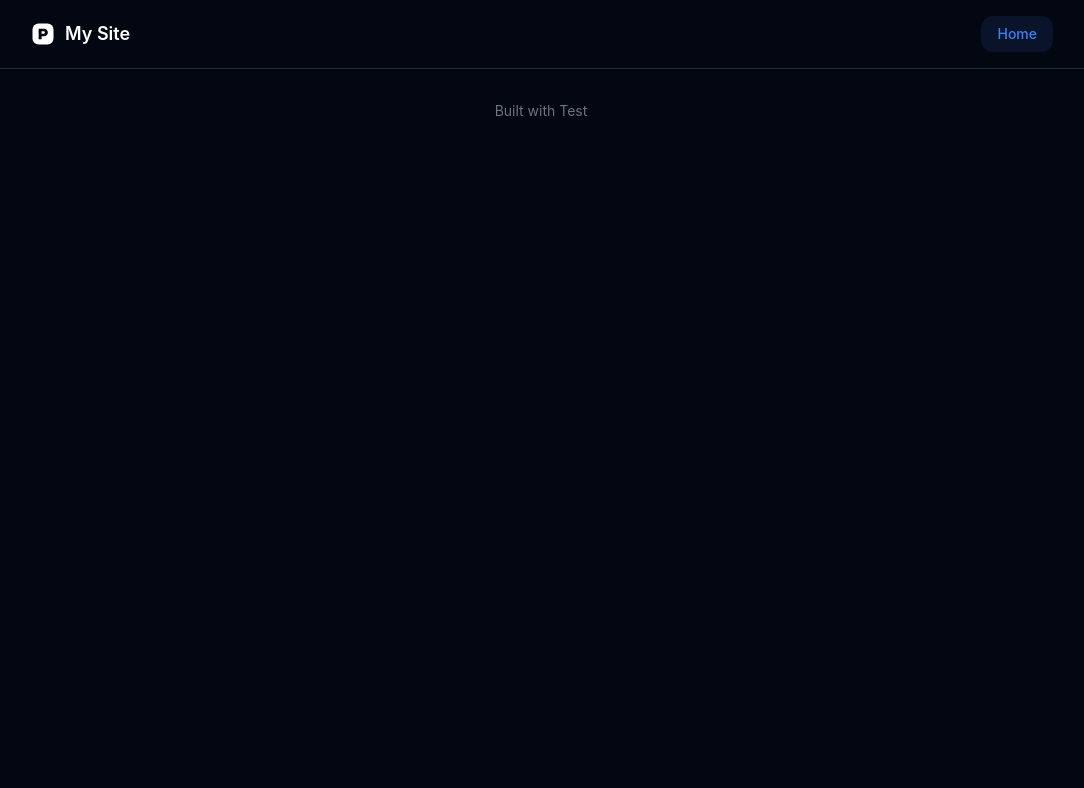
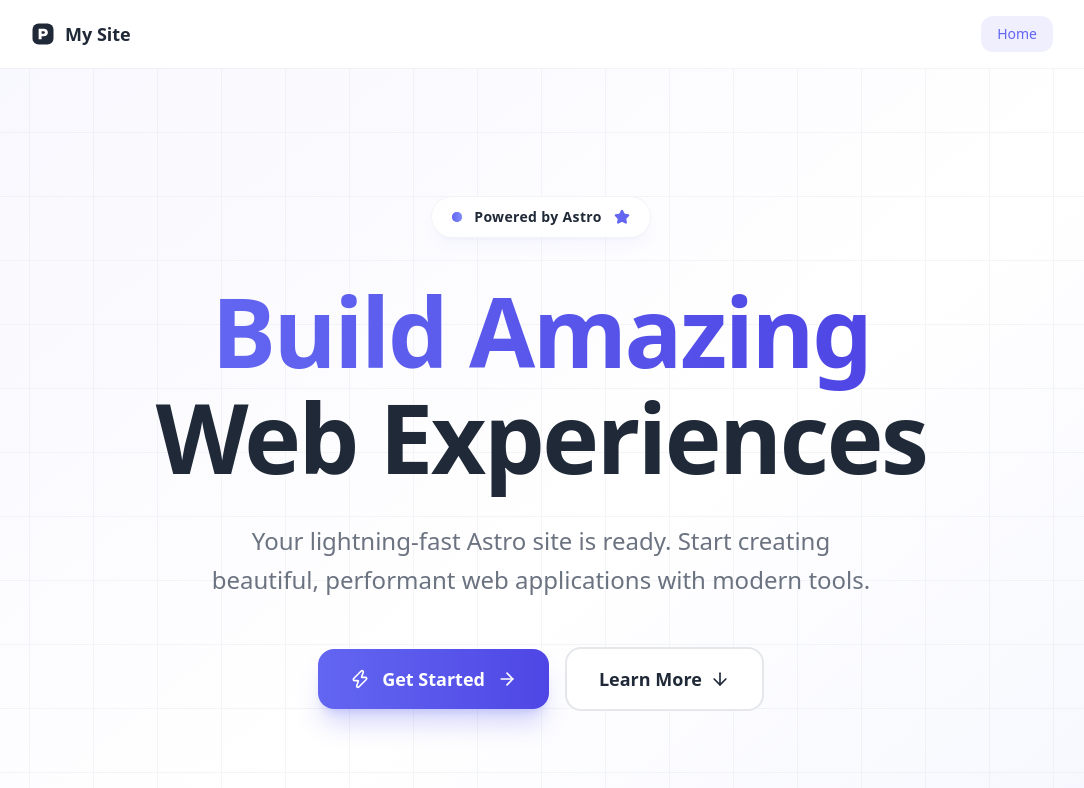
Before and after one commit to wpdb/Test, an Astro site: page / in a window 1280 px wide. Shown: the top 788 px of the page, without its empty margins (99-1183 px from the left). Built offline with nearby package versions, Linux system fonts and the light colour scheme; Astro itself is replaced by a stand-in of ours.

Commit message:
Restored to f131111

```diff
--- a/astro.config.mjs
+++ b/astro.config.mjs
@@ -34,10 +34,13 @@ export default defineConfig({
         // Note: vite.server.headers only applies to dev server, not production builds
         'Content-Security-Policy': "frame-ancestors *",
       },
+      allowedHosts: ['localhost', '.fly.dev'],
+      cors: { origin: /^https?:\/\/(localhost|127\.0\.0\.1)(:\d+)?$/ },
+      hmr: {
+        clientPort: 443,
+        protocol: 'wss',
+      },
       watch: {
-
-        usePolling: true,
-        interval: 100,
         ignored: ['**/node_modules/**', '**/.git/**', '**/dist/**', '**/.output/**'],
       },
     },
--- a/src/components/Footer.astro
+++ b/src/components/Footer.astro
@@ -9,7 +9,7 @@ const { class: className } = Astro.props;
 <footer class:list={["px-4 py-8 border-t border-outline-light", className]}>
     <div class="max-w-5xl mx-auto text-center">
         <p class="text-sm text-content-lighter">
-            Built with Test
+            Built with PhantomWP
         </p>
     </div>
 </footer>
--- a/src/pages/index.astro
+++ b/src/pages/index.astro
@@ -6,12 +6,21 @@ import Section from '@/components/Section.astro';
 import Hero from '@/components/Hero.astro';
 import Features from '@/components/Features.astro';
 import CTASection from '@/components/CTASection.astro';
-import BackgroundImage from '@/components/BackgroundImage.astro';
 ---
 
 <BaseLayout title="Home">
   <Header />
 
+  <main id="main-content">
+    <!-- Hero Section -->
+    <Hero />
+
+    <!-- Features Section -->
+    <Features />
+
+    <!-- CTA Section -->
+    <CTASection />
+  </main>
 
   <Footer />
 </BaseLayout>
--- a/src/styles/theme.css
+++ b/src/styles/theme.css
@@ -1,191 +1,69 @@
 /*
  * ============================================================
- * THEME TOKENS - Generated by Site Style
+ * THEME TOKENS - Generated based on selected theme
  * ============================================================
  *
  * Using Tailwind v4 @theme directive for design tokens.
  * This creates utility classes like:
  *   bg-primary, bg-secondary, bg-surface, text-content, border-outline, etc.
  *
- * Site Style reads and writes this file. Edit token values here
- * when changing the project theme, and do not add component styles here.
- *
+ * Theme Studio reads and writes this file. Edit token values here
+ * when changing the project theme.
  * Use theme_child.css only for explicit overrides that should live
- * outside Site Style.
+ * outside Theme Studio.
  * ============================================================
  */
 
 @theme {
-  /* Primary Colors - bg-primary, text-primary, border-primary, etc. */
-  --color-primary: #3b82f6;
-  --color-primary-dark: #2369d9;
-  --color-primary-light: #5ca3ff;
-
-  /* Secondary Colors - bg-secondary, text-secondary, border-secondary, etc. */
+--color-primary: #6366f1;
+        --color-primary-dark: #4f46e5;
+        --color-primary-light: #818cf8;
         --color-secondary: #8b5cf6;
-  --color-secondary-dark: #7442d8;
-  --color-secondary-light: #a87eff;
-
-  /* Accent Colors - bg-accent, text-accent (highlights, links, badges) */
-  --color-accent: #a855f7;
-  --color-accent-dark: #8f3ada;
-  --color-accent-light: #c778ff;
-
-  /* On-* Colors - text-on-primary/secondary/accent for text on a colored fill */
+        --color-secondary-dark: #7c3aed;
+        --color-secondary-light: #a78bfa;
+        --color-accent: #06b6d4;
+        --color-accent-dark: #0891b2;
+        --color-accent-light: #22d3ee;
         --color-on-primary: #ffffff;
         --color-on-secondary: #ffffff;
         --color-on-accent: #ffffff;
-
-  /* Surface Colors - bg-surface, bg-surface-alt, bg-surface-hover */
-  --color-surface: #030712;
-  --color-surface-alt: #111827;
-  --color-surface-hover: #1f2937;
-
-  /* Content Colors - text-content, text-content-light, text-content-lighter */
-  --color-content: #ffffff;
-  --color-content-light: #9ca3af;
-  --color-content-lighter: #6b7280;
-
-  /* Outline Colors - border-outline, border-outline-light */
-  --color-outline: #374151;
-  --color-outline-light: #1f2937;
-
-  /* Status Colors - bg-success, text-error, border-warning, etc. */
+        --color-surface: #ffffff;
+        --color-surface-alt: #f9fafb;
+        --color-surface-hover: #f3f4f6;
+        --color-content: #1f2937;
+        --color-content-light: #6b7280;
+        --color-content-lighter: #9ca3af;
+        --color-outline: #e5e7eb;
+        --color-outline-light: #f3f4f6;
         --color-success: #22c55e;
+        --color-success-light: #bbf7d0;
+        --color-success-dark: #166534;
         --color-warning: #f59e0b;
+        --color-warning-light: #fef3c7;
+        --color-warning-dark: #92400e;
         --color-error: #ef4444;
-  --color-success-light: #bbf7d0;
-  --color-warning-light: #fef3c7;
         --color-error-light: #fecaca;
+        --color-error-dark: #991b1b;
         --color-info: #3b82f6;
         --color-info-light: #dbeafe;
+        --color-info-dark: #1e40af;
 
   /* Shadows */
-  --shadow-2xs: 0 1px rgb(0 0 0 / 0.05);
-  --shadow-xs: 0 1px 2px 0 rgb(0 0 0 / 0.05);
   --shadow-sm: 0 1px 2px 0 rgb(0 0 0 / 0.05);
   --shadow-md: 0 4px 6px -1px rgb(0 0 0 / 0.1), 0 2px 4px -2px rgb(0 0 0 / 0.1);
   --shadow-lg: 0 10px 15px -3px rgb(0 0 0 / 0.1), 0 4px 6px -4px rgb(0 0 0 / 0.1);
-  --shadow-xl: 0 20px 25px -5px rgb(0 0 0 / 0.1), 0 8px 10px -6px rgb(0 0 0 / 0.1);
-  --shadow-2xl: 0 25px 50px -12px rgb(0 0 0 / 0.25);
-  --shadow-inner: inset 0 2px 4px 0 rgb(0 0 0 / 0.05);
 
-  /* Typography */
-  --font-sans: Inter, system-ui, sans-serif;
-  --font-heading: Inter, system-ui, sans-serif;
-  --font-mono: JetBrains Mono, monospace;
-
-  /* Type scale (--text-*) */
-  --text-xs: 0.75rem;
-  --text-sm: 0.875rem;
-  --text-base: 1rem;
-  --text-lg: 1.125rem;
-  --text-xl: 1.25rem;
-  --text-2xl: 1.5rem;
-  --text-3xl: 1.875rem;
-  --text-4xl: 2.25rem;
-  --text-5xl: 3rem;
-  --text-6xl: 3.75rem;
-  --text-7xl: 4.5rem;
-  --text-8xl: 6rem;
-  --text-9xl: 8rem;
-
-  /* Line heights (--leading-*) */
-  --leading-tight: 1.1;
-  --leading-snug: 1.25;
-  --leading-normal: 1.5;
-  --leading-relaxed: 1.75;
-
-  /* Letter spacing (--tracking-*) */
-  --tracking-tight: -0.02em;
-  --tracking-normal: 0;
-  --tracking-wide: 0.05em;
-
-  /* Font weights (--font-weight-*) */
-  --font-weight-regular: 400;
-  --font-weight-medium: 500;
-  --font-weight-semibold: 600;
-  --font-weight-bold: 700;
-
-  /* Border radius */
-  --radius-xs: 0.125rem;
+  /* Border Radius */
   --radius-sm: 0.25rem;
   --radius-md: 0.375rem;
   --radius-lg: 0.5rem;
   --radius-xl: 0.75rem;
-  --radius-2xl: 1rem;
-  --radius-3xl: 1.5rem;
-  --radius-4xl: 2rem;
-  --radius-full: 9999px;
 
-  /* Tailwind base spacing unit (drives p-*, gap-*, m-*, ...) */
-  --spacing: 0.25rem;
-
-  /* Custom spacing (--space-*, semantic vocabulary for custom CSS) */
+  /* Custom Spacing (uses --space-* to avoid conflicting with Tailwind's --spacing-*) */
   --space-xs: 0.5rem;
   --space-sm: 0.75rem;
   --space-md: 1rem;
   --space-lg: 1.5rem;
   --space-xl: 2rem;
   --space-2xl: 3rem;
-  --space-3xl: 4rem;
-
-  /* Section widths (--container-*) */
-  --container-3xl: 48rem;
-  --container-5xl: 64rem;
-  --container-7xl: 80rem;
-  --container-prose: 56rem;
-  --container-full: 100%;
-
-  /* Motion - durations (--duration-*) */
-  --duration-fast: 150ms;
-  --duration-normal: 250ms;
-  --duration-slow: 400ms;
-
-  /* Motion - easing curves (--ease-*) */
-  --ease-in: cubic-bezier(0.4, 0, 1, 1);
-  --ease-out: cubic-bezier(0, 0, 0.2, 1);
-  --ease-in-out: cubic-bezier(0.4, 0, 0.2, 1);
-  --ease-spring: cubic-bezier(0.34, 1.56, 0.64, 1);
-
-  /* Breakpoints (--breakpoint-*) */
-  --breakpoint-sm: 640px;
-  --breakpoint-md: 768px;
-  --breakpoint-lg: 1024px;
-  --breakpoint-xl: 1280px;
-  --breakpoint-2xl: 1536px;
-
-  /* Z-index scale (--z-*) */
-  --z-base: 0;
-  --z-dropdown: 10;
-  --z-sticky: 20;
-  --z-overlay: 40;
-  --z-modal: 50;
-  --z-toast: 60;
-
-  /* Opacity scale (--opacity-*) */
-  --opacity-disabled: 0.4;
-  --opacity-muted: 0.6;
-  --opacity-overlay: 0.7;
-
-  /* Border widths (--border-*) */
-  --border-hairline: 0.5px;
-  --border-thin: 1px;
-  --border-thick: 2px;
 }
-
-/*
- * Typography defaults
- * Body/content uses --font-sans, headings use --font-heading, and code uses --font-mono.
- */
-body {
-  font-family: var(--font-sans);
-}
-
-h1, h2, h3, h4, h5, h6 {
-  font-family: var(--font-heading);
-}
-
-code, kbd, samp, pre {
-  font-family: var(--font-mono);
-}
```
Also changed, not shown: .phantomwp/mcp/server.mjs, 2 other files. Lines whose indentation alone changed are shown as unchanged.
